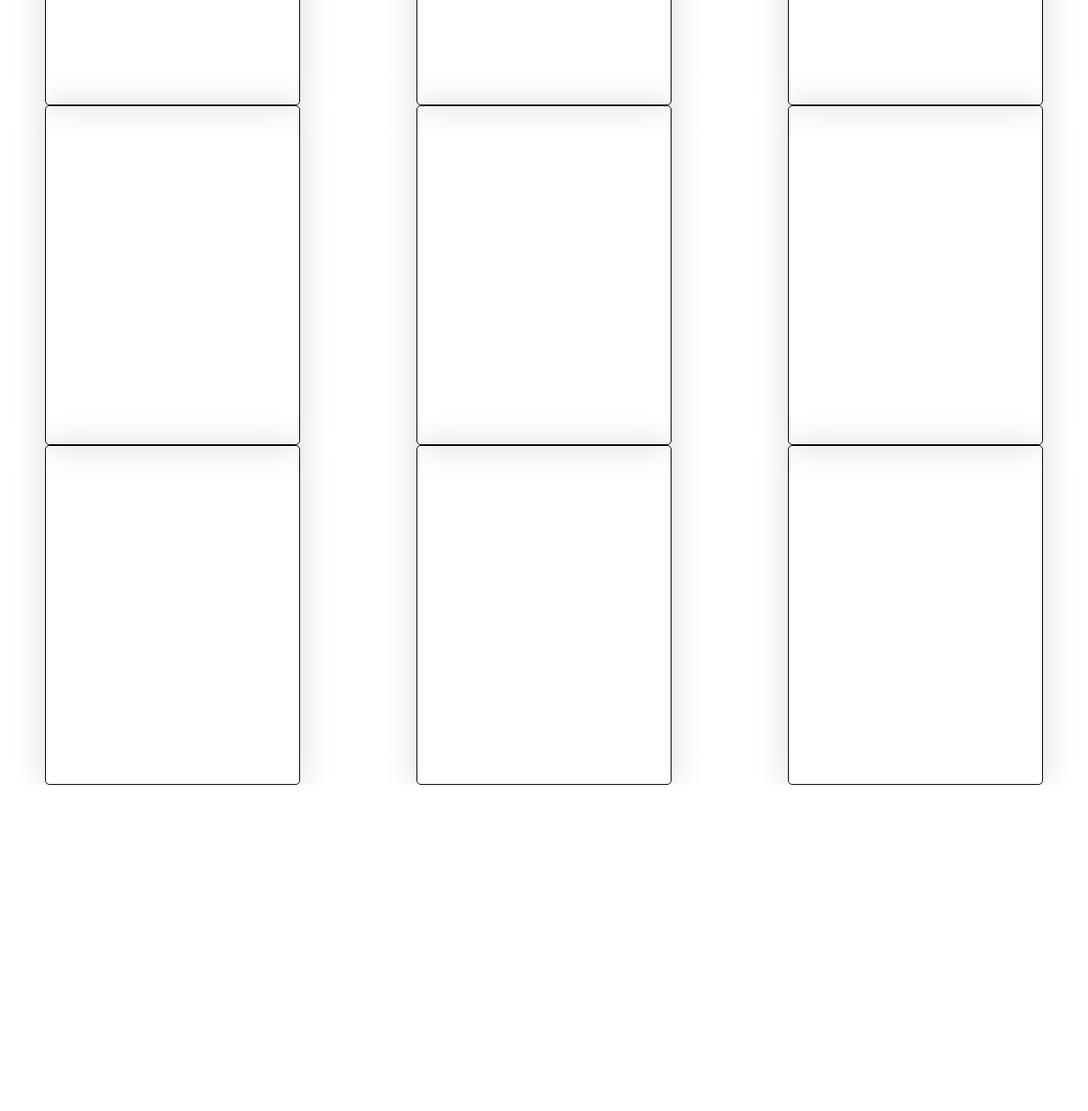
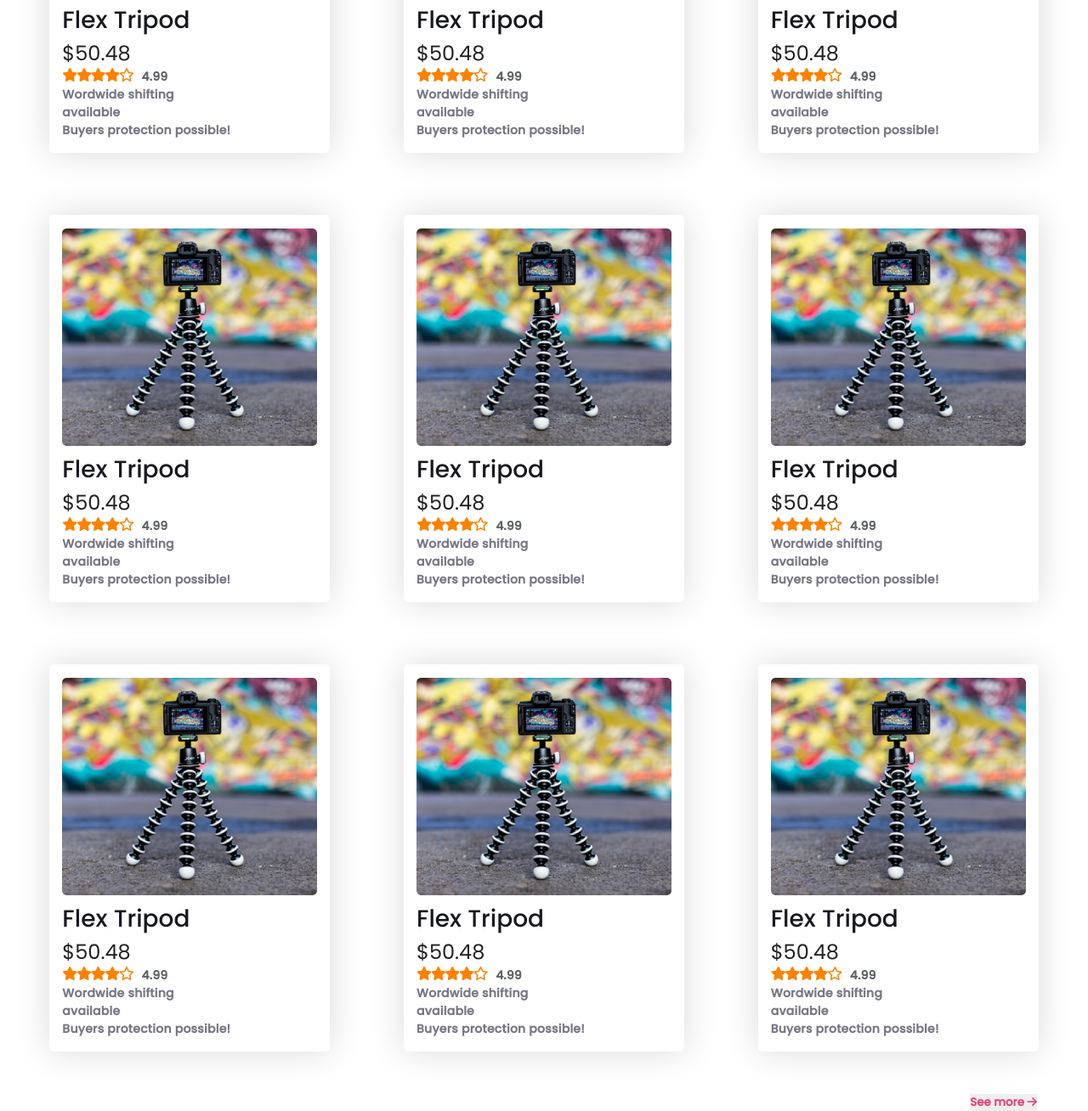
Before and after one commit to rajibrahman74/reponsive-influencer-products, a plain HTML site: page index.html in a window 1280 px wide. Shown: the part 1048-2356 px from the top of the page at 85% size. Before the commit the page ends 1972 px from the top, so only its background shows below. Drawn offline with Linux system fonts and the light colour scheme; a web font is replaced by a local one.

Commit message:
populer-section

```diff
--- a/index.html
+++ b/index.html
@@ -74,65 +74,176 @@
     <!--
         Populer collection section
      -->
-     <seciton id="products" class="products container">
+    <section id="products" class="products container">
         <h2>Populer Collections</h2>
         <div class="card-container">
             <div class="card">
-                <img src="" alt="">
-                <h3></h3>
-                <h4></h4>
-                <p></p>
+                <img src="images/tripod.png" alt="">
+                <h3>Flex Tripod</h3>
+                <h4>$50.48</h4>
+                <div class="ratings">
+                    <i class="fa-solid fa-star"></i>
+                    <i class="fa-solid fa-star"></i>
+                    <i class="fa-solid fa-star"></i>
+                    <i class="fa-solid fa-star"></i>
+                    <i class="fa-regular fa-star"></i>
+                    <p>4.99</p>
+                </div>
+                <p>Wordwide shifting <br>
+                    available
+                    <br>
+                    Buyers protection possible!
+                </p>
             </div>
             <div class="card">
-                <img src="" alt="">
-                <h3></h3>
-                <h4></h4>
-                <p></p>
+                <img src="images/tripod.png" alt="">
+                <h3>Flex Tripod</h3>
+                <h4>$50.48</h4>
+                <div class="ratings">
+                    <i class="fa-solid fa-star"></i>
+                    <i class="fa-solid fa-star"></i>
+                    <i class="fa-solid fa-star"></i>
+                    <i class="fa-solid fa-star"></i>
+                    <i class="fa-regular fa-star"></i>
+                    <p>4.99</p>
+                </div>
+                <p>Wordwide shifting <br>
+                    available
+                    <br>
+                    Buyers protection possible!
+                </p>
             </div>
             <div class="card">
-                <img src="" alt="">
-                <h3></h3>
-                <h4></h4>
-                <p></p>
+                <img src="images/tripod.png" alt="">
+                <h3>Flex Tripod</h3>
+                <h4>$50.48</h4>
+                <div class="ratings">
+                    <i class="fa-solid fa-star"></i>
+                    <i class="fa-solid fa-star"></i>
+                    <i class="fa-solid fa-star"></i>
+                    <i class="fa-solid fa-star"></i>
+                    <i class="fa-regular fa-star"></i>
+                    <p>4.99</p>
+                </div>
+                <p>Wordwide shifting <br>
+                    available
+                    <br>
+                    Buyers protection possible!
+                </p>
             </div>
             <div class="card">
-                <img src="" alt="">
-                <h3></h3>
-                <h4></h4>
-                <p></p>
+                <img src="images/tripod.png" alt="">
+                <h3>Flex Tripod</h3>
+                <h4>$50.48</h4>
+                <div class="ratings">
+                    <i class="fa-solid fa-star"></i>
+                    <i class="fa-solid fa-star"></i>
+                    <i class="fa-solid fa-star"></i>
+                    <i class="fa-solid fa-star"></i>
+                    <i class="fa-regular fa-star"></i>
+                    <p>4.99</p>
+                </div>
+                <p>Wordwide shifting <br>
+                    available
+                    <br>
+                    Buyers protection possible!
+                </p>
             </div>
             <div class="card">
-                <img src="" alt="">
-                <h3></h3>
-                <h4></h4>
-                <p></p>
+                <img src="images/tripod.png" alt="">
+                <h3>Flex Tripod</h3>
+                <h4>$50.48</h4>
+                <div class="ratings">
+                    <i class="fa-solid fa-star"></i>
+                    <i class="fa-solid fa-star"></i>
+                    <i class="fa-solid fa-star"></i>
+                    <i class="fa-solid fa-star"></i>
+                    <i class="fa-regular fa-star"></i>
+                    <p>4.99</p>
+                </div>
+                <p>Wordwide shifting <br>
+                    available
+                    <br>
+                    Buyers protection possible!
+                </p>
             </div>
             <div class="card">
-                <img src="" alt="">
-                <h3></h3>
-                <h4></h4>
-                <p></p>
+                <img src="images/tripod.png" alt="">
+                <h3>Flex Tripod</h3>
+                <h4>$50.48</h4>
+                <div class="ratings">
+                    <i class="fa-solid fa-star"></i>
+                    <i class="fa-solid fa-star"></i>
+                    <i class="fa-solid fa-star"></i>
+                    <i class="fa-solid fa-star"></i>
+                    <i class="fa-regular fa-star"></i>
+                    <p>4.99</p>
+                </div>
+                <p>Wordwide shifting <br>
+                    available
+                    <br>
+                    Buyers protection possible!
+                </p>
             </div>
             <div class="card">
-                <img src="" alt="">
-                <h3></h3>
-                <h4></h4>
-                <p></p>
+                <img src="images/tripod.png" alt="">
+                <h3>Flex Tripod</h3>
+                <h4>$50.48</h4>
+                <div class="ratings">
+                    <i class="fa-solid fa-star"></i>
+                    <i class="fa-solid fa-star"></i>
+                    <i class="fa-solid fa-star"></i>
+                    <i class="fa-solid fa-star"></i>
+                    <i class="fa-regular fa-star"></i>
+                    <p>4.99</p>
+                </div>
+                <p>Wordwide shifting <br>
+                    available
+                    <br>
+                    Buyers protection possible!
+                </p>
             </div>
             <div class="card">
-                <img src="" alt="">
-                <h3></h3>
-                <h4></h4>
-                <p></p>
+                <img src="images/tripod.png" alt="">
+                <h3>Flex Tripod</h3>
+                <h4>$50.48</h4>
+                <div class="ratings">
+                    <i class="fa-solid fa-star"></i>
+                    <i class="fa-solid fa-star"></i>
+                    <i class="fa-solid fa-star"></i>
+                    <i class="fa-solid fa-star"></i>
+                    <i class="fa-regular fa-star"></i>
+                    <p>4.99</p>
+                </div>
+                <p>Wordwide shifting <br>
+                    available
+                    <br>
+                    Buyers protection possible!
+                </p>
             </div>
             <div class="card">
-                <img src="" alt="">
-                <h3></h3>
-                <h4></h4>
-                <p></p>
+                <img src="images/tripod.png" alt="">
+                <h3>Flex Tripod</h3>
+                <h4>$50.48</h4>
+                <div class="ratings">
+                    <i class="fa-solid fa-star"></i>
+                    <i class="fa-solid fa-star"></i>
+                    <i class="fa-solid fa-star"></i>
+                    <i class="fa-solid fa-star"></i>
+                    <i class="fa-regular fa-star"></i>
+                    <p>4.99</p>
+                </div>
+                <p>Wordwide shifting <br>
+                    available
+                    <br>
+                    Buyers protection possible!
+                </p>
             </div>
         </div>
-     </seciton>
+        <span>
+            <button>See more <i class="fa-solid fa-arrow-right"></i></button>
+        </span>
+    </section>
 
 
 </body>
--- a/style.css
+++ b/style.css
@@ -161,16 +161,70 @@ nav .icon-burger > i {
 
 .products .card-container {
   display: grid;
-  grid-template-columns: repeat(3, 1fr);
+  grid-template-columns: repeat(auto-fill, minmax(416.5px, 1fr));
   place-items: center;
-  grid-column-gap: 30px;
+  grid-row-gap: 73px;
+  margin-bottom: 50px;
 }
 .products .card-container .card {
-  width: 300px;
-  height: 400px;
   box-shadow: 0px 0px 40px rgba(0, 0, 0, 0.15);
   border-radius: 5px;
-  border: 1px solid black;
+  background-color: white;
+  padding: 16px 15px;
+}
+
+.products .card-container .card img {
+  border-radius: 5px;
+}
+
+.products .card-container .card h3 {
+  font-weight: 500;
+  font-size: 28px;
+  color: #18191f;
+}
+
+.products .card-container .card h4 {
+  font-size: 24px;
+  font-weight: 400;
+  color: rgba(0, 0, 0, 0.87);
+}
+.products .card-container .card > p {
+  font-weight: 700;
+  font-size: 14px;
+  letter-spacing: 0.018em;
+  color: #787885;
+}
+
+.products .card-container .card .ratings {
+  display: flex;
+  gap: 8px;
+}
+
+.products .card-container .card .ratings i {
+  width: 8.65px;
+  height: 8px;
+  color: #fb8200;
+}
+
+.products .card-container .card .ratings p {
+  font-weight: 700;
+  font-size: 14px;
+  letter-spacing: 0.1px;
+  color: #5e6366;
+  margin-left: 10px;
+}
+.products span {
+  display: flex;
+  align-items: center;
+  justify-content: end;
+  margin-right: 45px;
+}
+
+.products span button {
+  border: none;
+  font-weight: 700;
+  color: rgba(224, 44, 109, 0.87);
+  cursor: pointer;
 }
 
 /* ....................................................... */
@@ -287,6 +341,6 @@ nav .icon-burger > i {
   /*
     Populer collection section responsive styles
    */
-  .products .card-container .card {
-  }
+  /* .products .card-container .card {
+  } */
 }
```
